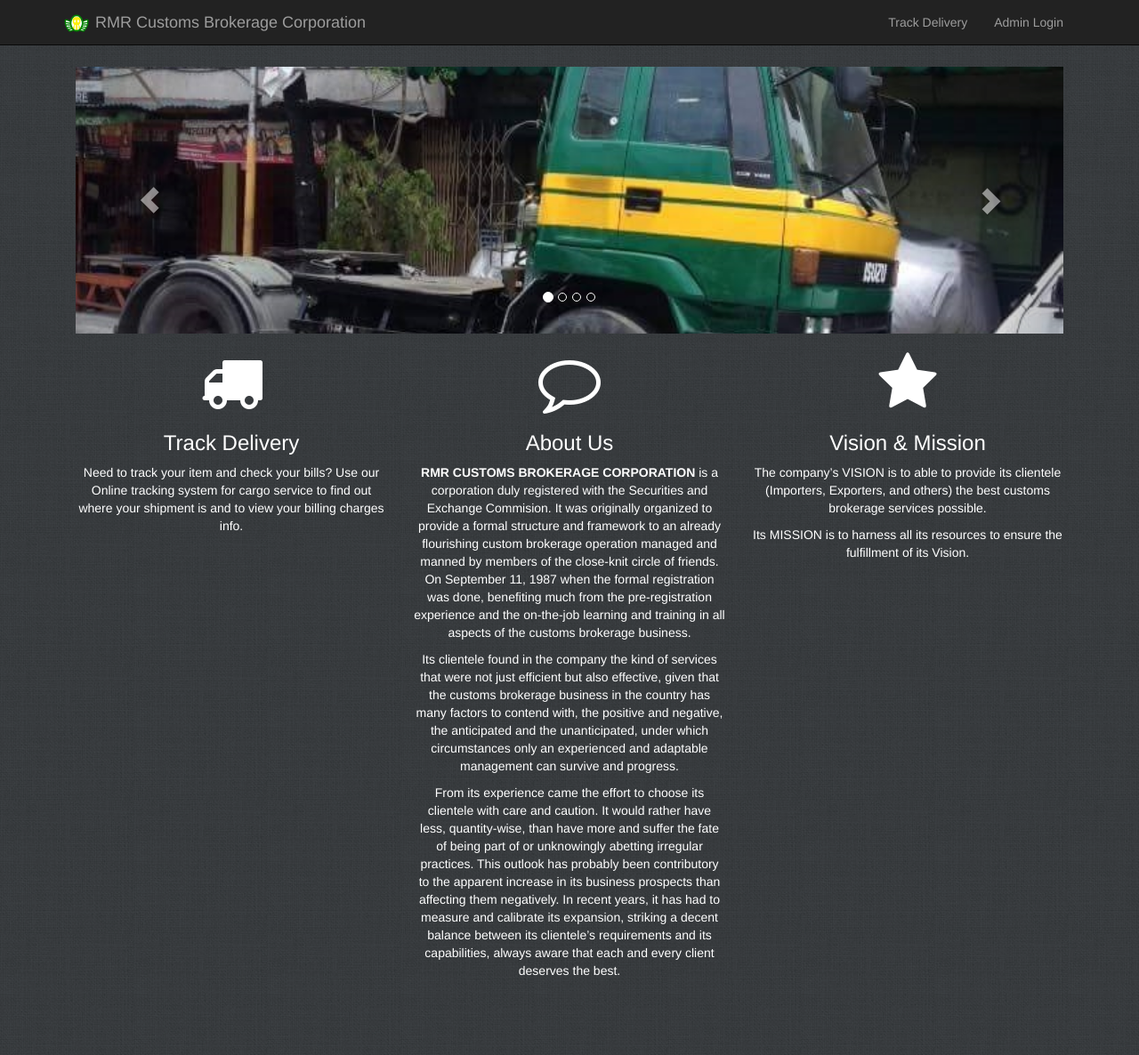
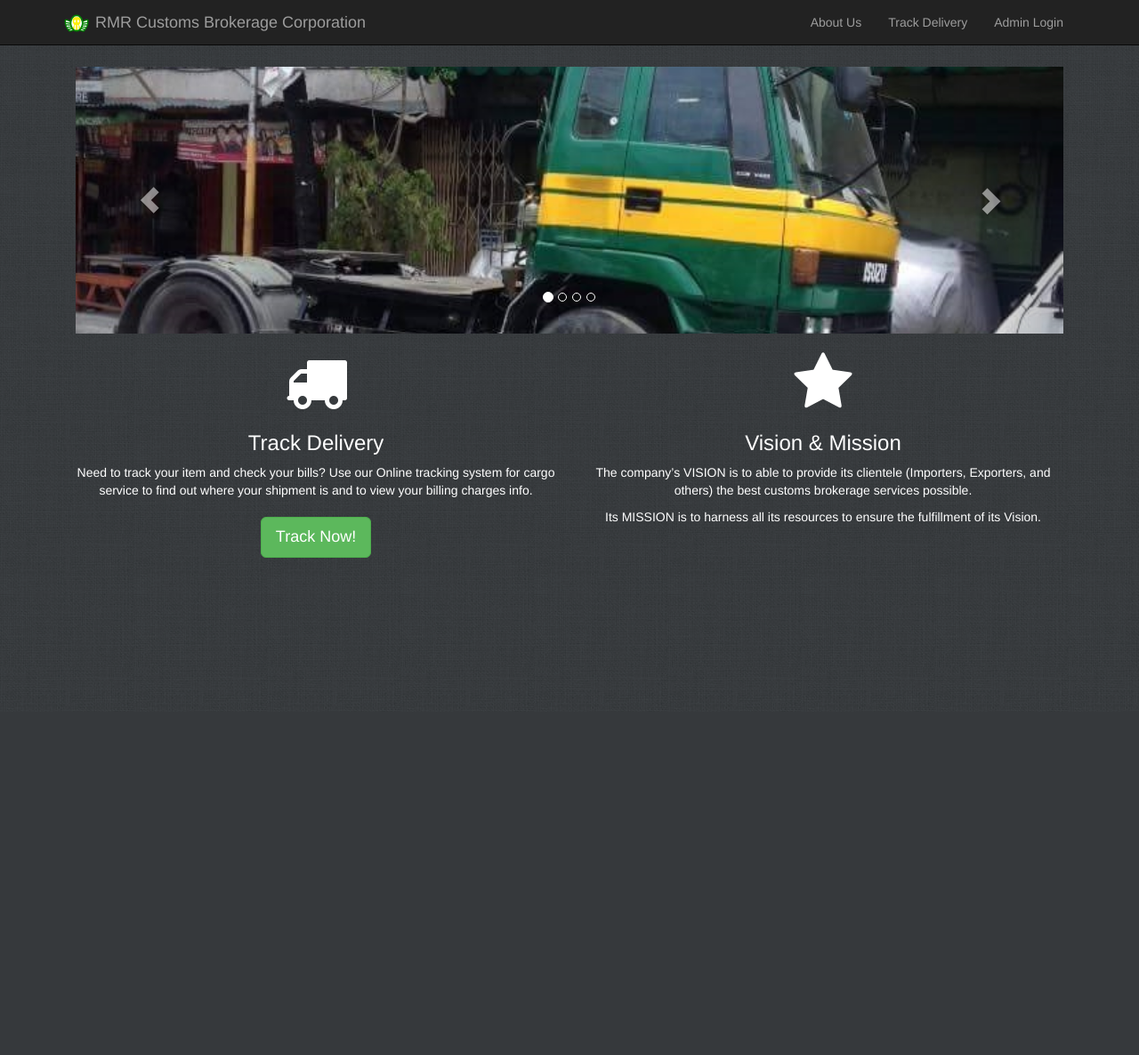
Before and after one commit to KarlJarren0308/RMRCustoms, a PHP site: page / in a window 1280 px wide. Shown: the whole page at 89% size. After the commit the page ends 627 px from the top, so only its background shows below. Run offline with PHP 8.4, Linux system fonts and the light colour scheme; some libraries are stand-ins or nearby versions.

Commit message:
New Update(s)

```diff
--- a/admin/assets/data/xml/rates.xml
+++ b/admin/assets/data/xml/rates.xml
@@ -1,2 +1,2 @@
 <?xml version="1.0" encoding="UTF-8"?>
-<rates><rate name="pesoToDollar" value="43.898"/></rates>
+<rates><rate name="pesoToDollar" value="46.06"/></rates>
--- a/admin/finances.php
+++ b/admin/finances.php
@@ -154,11 +154,11 @@
                     </div>
                 </div>
             </div>
-            <!--<div class="text-left col-lg-10 col-lg-offset-1 col-md-10 col-md-offset-1">
+            <div class="text-left col-lg-10 col-lg-offset-1 col-md-10 col-md-offset-1">
                 <canvas id="total-monthly-income-chart" class="center-block" height="250" width="740"></canvas>
                 <br>
                 <div id="total-monthly-income-chart-legend"></div>
-            </div>-->
+            </div>
         </div>
     </div>
 </div>
--- a/assets/system/navigation.php
+++ b/assets/system/navigation.php
@@ -10,6 +10,7 @@
         </div>
         <div id="navbar-menus" class="navbar-right collapse navbar-collapse">
             <ul class="nav navbar-nav">
+                <li><a href="about.php">About Us</a></li>
                 <li><a href="track.php">Track Delivery</a></li>
                 <li><a href="./admin">Admin Login</a></li>
             </ul>
--- a/index.php
+++ b/index.php
@@ -41,23 +41,14 @@
             </a>
         </div>
     </div>
-    <div class="col-lg-4 col-md-4 text-center">
+    <div class="col-lg-6 col-md-6 text-center">
         <br>
         <span class="fa fa-truck fa-5x"></span>
         <br>
         <h3>Track Delivery</h3>
-        <p>Need to track your item and check your bills? Use our Online tracking system for cargo service to find out where your shipment is and to view your billing charges info.</p>
+        <p>Need to track your item and check your bills? Use our Online tracking system for cargo service to find out where your shipment is and to view your billing charges info.<br><br><a class="btn btn-success btn-lg" href="track.php">Track Now!</a></p>
     </div>
-    <div class="col-lg-4 col-md-4 text-center">
-        <br>
-        <span class="fa fa-comment-o fa-5x"></span>
-        <br>
-        <h3>About Us</h3>
-        <p><strong>RMR CUSTOMS BROKERAGE CORPORATION</strong> is a corporation duly registered with the Securities and Exchange Commision. It was originally organized to provide a formal structure and framework to an already flourishing custom brokerage operation managed and manned by members of the close-knit circle of friends. On September 11, 1987 when the formal registration was done, benefiting much from the pre-registration experience and the on-the-job learning and training in all aspects of the customs brokerage business.</p>
-        <p>Its clientele found in the company the kind of services that were  not just efficient but also effective, given that the customs brokerage business in the country has many factors to contend with, the positive and negative, the anticipated and the unanticipated, under which circumstances only an experienced and adaptable management can survive and progress.</p>
-        <p>From its experience came the effort to choose its clientele with care and caution. It would rather have less, quantity-wise, than have more and suffer the fate of being part of or unknowingly abetting irregular practices. This outlook has probably been contributory to the apparent increase in its business prospects than affecting them negatively. In recent years, it has had to measure and calibrate its expansion, striking a decent balance between its clientele’s requirements and its capabilities, always aware that each and every client deserves the best.</p>
-    </div>
-    <div class="col-lg-4 col-md-4 text-center">
+    <div class="col-lg-6 col-md-6 text-center">
         <br>
         <span class="fa fa-star fa-5x"></span>
         <br>
```
Also changed, not shown: admin/assets/data/xml/settings.xml (+1 -1 lines).
